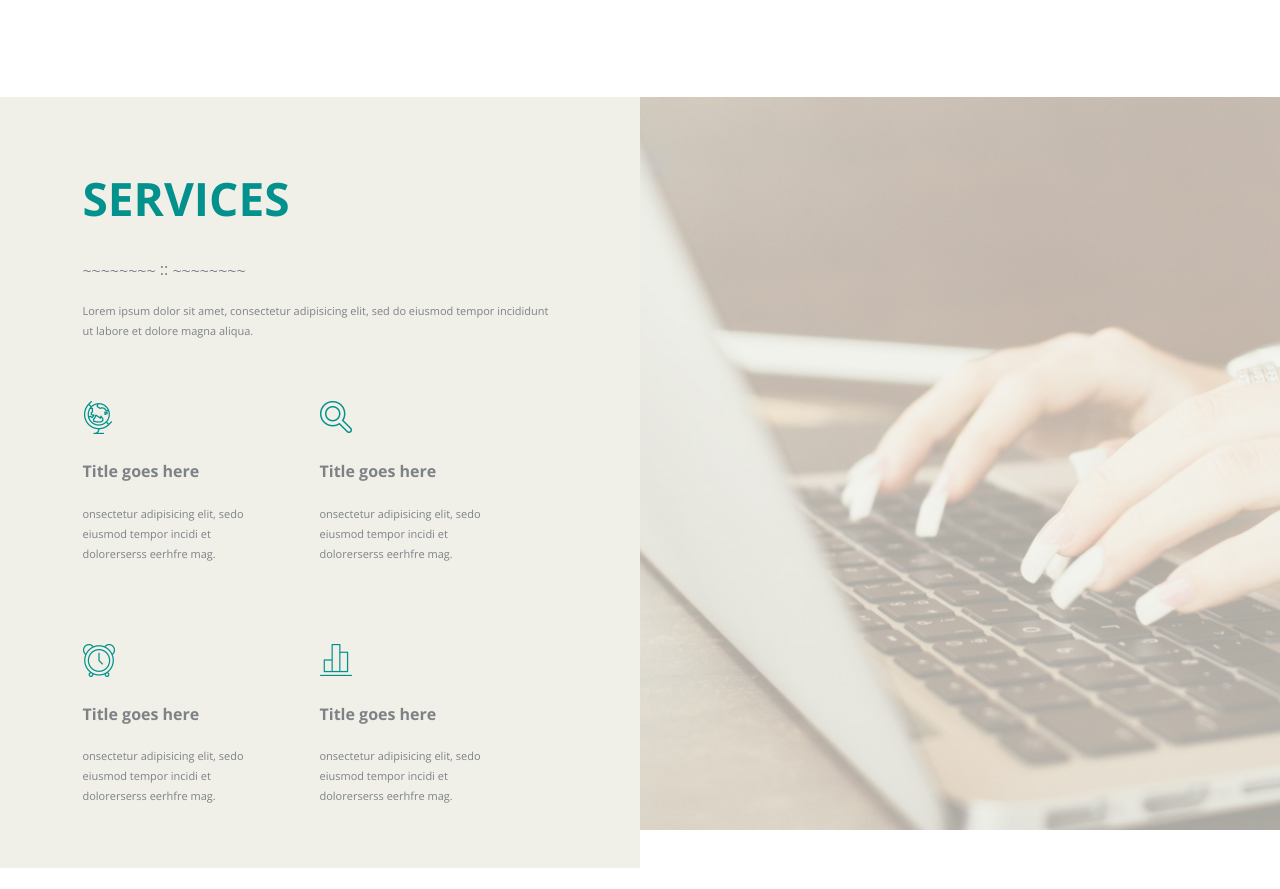
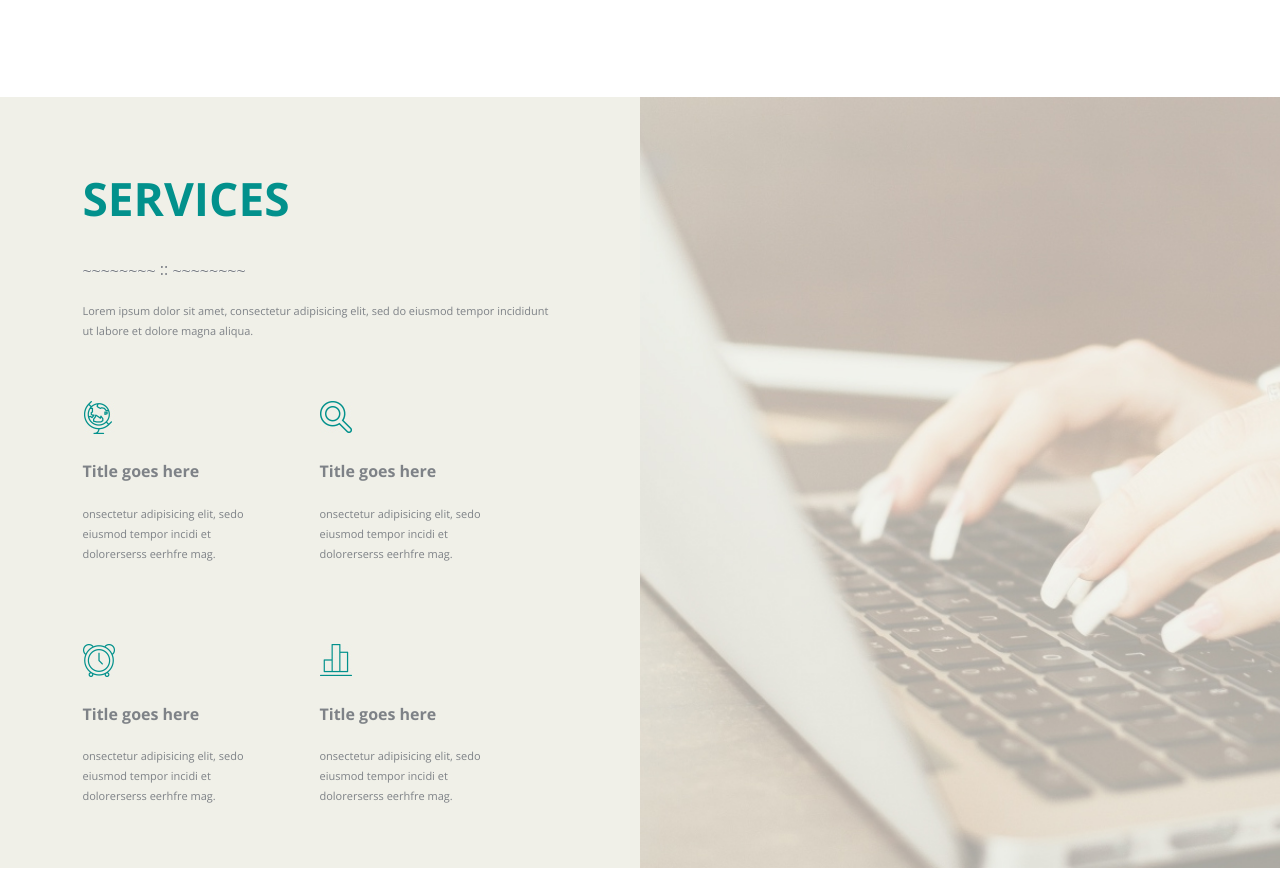
Before and after one commit to Ludran/edicionweb2014, a plain HTML site: page MYFOLIO/index.html in a window 1280 px wide. Shown: the part 1480-2369 px from the top of the page. Drawn offline with nearby package versions, Linux system fonts and the light colour scheme.

Commit message:
ahora si fin
ahora si fin

```diff
--- a/MYFOLIO/css/Style.css
+++ b/MYFOLIO/css/Style.css
@@ -242,8 +242,11 @@ header .header-footer .boton {
 }
 /*-------------------------------------------------------------------*/
 .medio {
+	background-image: url(../img/medio.jpg);
+	background-size: cover;
 	float: right;
 	width: 50%;
+	height: 771px;
 }
 /*-------------------------------------------------------------------*/
 .work {
--- a/MYFOLIO/index.html
+++ b/MYFOLIO/index.html
@@ -121,7 +121,7 @@
 	</div>
 
 	<div class="medio">
-		<img src="img/medio.jpg" width="100%" alt="">
+
 	</div>
 
 		<div class="clearfix"></div>
```
